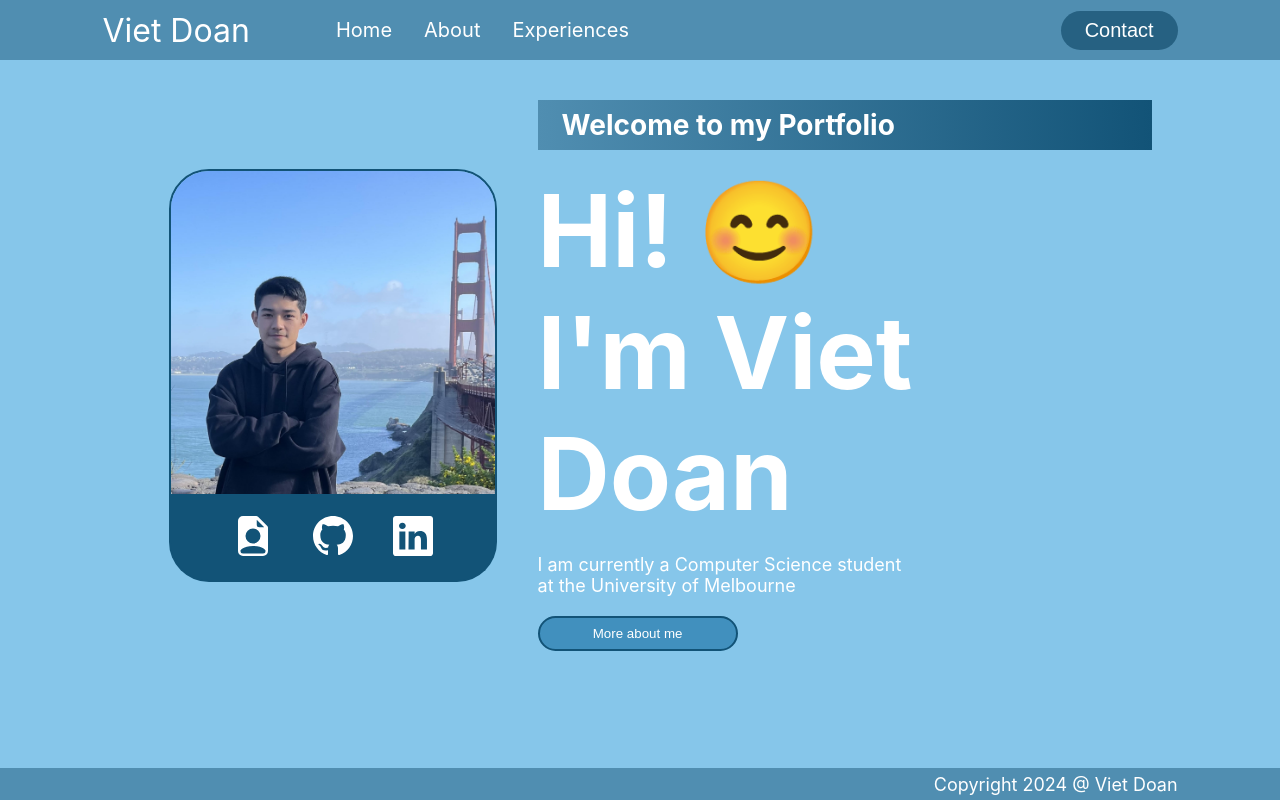
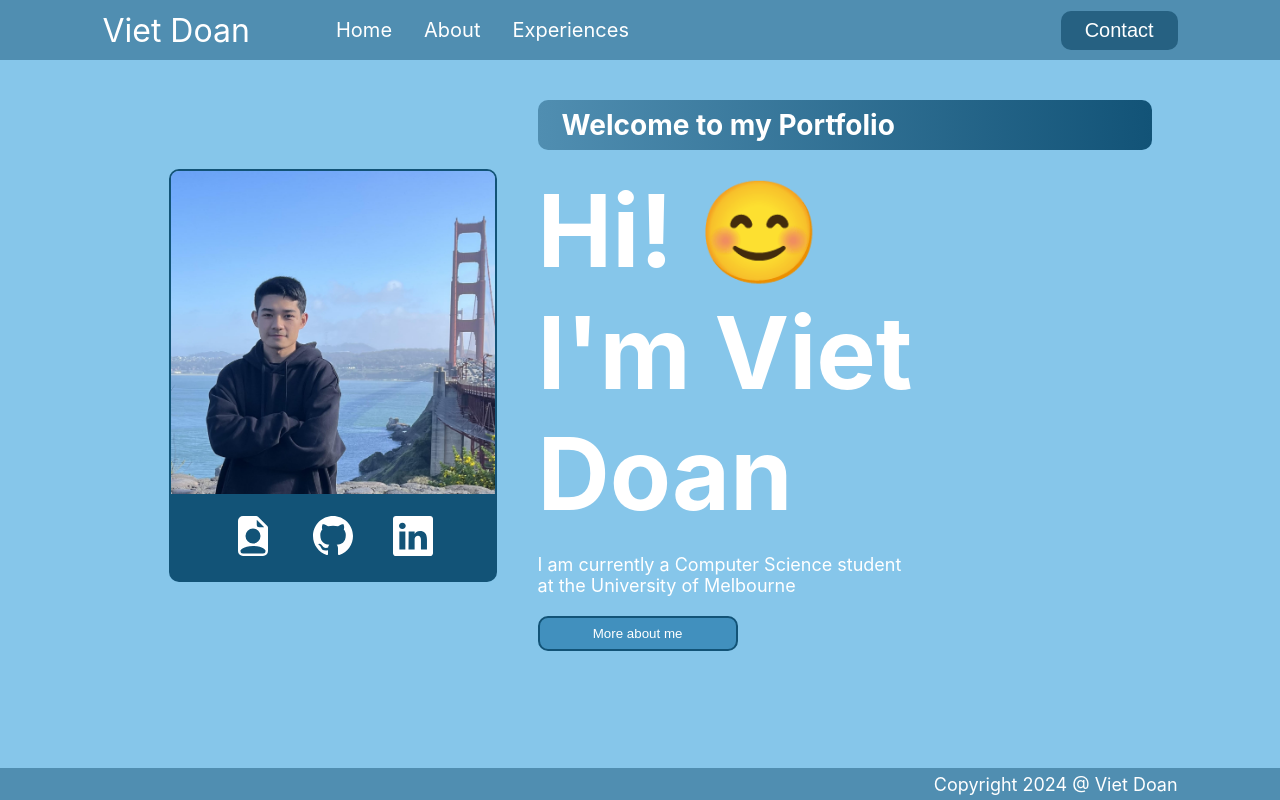
Before and after one commit to viet-doan/web.vietdoan.v2, a React (Create React App) app: page / in a window 1280 px wide. Built offline with nearby package versions, Linux system fonts and the light colour scheme.

Commit message:
Adding CV Link

```diff
--- a/src/Landing.js
+++ b/src/Landing.js
@@ -1,27 +1,38 @@
 import React from 'react';
 import profile from './assets/profile.jpg';
+// import { useHref } from 'react';
 import './index.css';
 
 function Landing() {
+  // const vietLinkedinURL = useHref("path/to/your/pdf/file.pdf");
+  // const vietGithubURL = useHref("https://github.com/viet-doan");
+  // const vietCVURL = useHref("./Viet_Doan_Resume");
+  const vietLinkedinURL = "https://www.linkedin.com/in/viet-doan-vqd/";
+  const vietGithubURL = "https://github.com/viet-doan";
+  const vietCVURL = process.env.PUBLIC_URL + "/Viet_Doan_Resume.pdf";
+  // process.env.PUBLIC_URL + '/vietdoan_resume.pdf'
+
   return (
     <div className="landing-main">
+      {/* Profile Card */}
       <div className="split-40">
-        {/* Profile Card */}
         <div className="column card-profile">
           <img src={profile} className="profile" alt="Profile" />
           <div className="card-icons">
             {/* Resume Icon */}
-            <a><svg xmlns="http://www.w3.org/2000/svg" width="40" height="40" fill="white" class="bi bi-file-earmark-person-fill" viewBox="0 0 16 16">
+            <a href={vietCVURL} target='_blank' rel="noreferrer">
+              <svg xmlns="http://www.w3.org/2000/svg" width="40" height="40" fill="white" class="bi bi-file-earmark-person-fill" viewBox="0 0 16 16">
               <path d="M9.293 0H4a2 2 0 0 0-2 2v12a2 2 0 0 0 2 2h8a2 2 0 0 0 2-2V4.707A1 1 0 0 0 13.707 4L10 .293A1 1 0 0 0 9.293 0M9.5 3.5v-2l3 3h-2a1 1 0 0 1-1-1M11 8a3 3 0 1 1-6 0 3 3 0 0 1 6 0m2 5.755V14a1 1 0 0 1-1 1H4a1 1 0 0 1-1-1v-.245S4 12 8 12s5 1.755 5 1.755"/>
-            </svg></a>
+              </svg>
+            </a>
             {/* Github Icon */}
-            <a href='https://github.com/viet-doan' target='_blank' rel="noreferrer">
+            <a href={vietGithubURL} target='_blank' rel="noreferrer">
               <svg xmlns="http://www.w3.org/2000/svg" width="40" height="40" fill="white" class="bi bi-github" viewBox="0 0 16 16">
               <path d="M8 0C3.58 0 0 3.58 0 8c0 3.54 2.29 6.53 5.47 7.59.4.07.55-.17.55-.38 0-.19-.01-.82-.01-1.49-2.01.37-2.53-.49-2.69-.94-.09-.23-.48-.94-.82-1.13-.28-.15-.68-.52-.01-.53.63-.01 1.08.58 1.23.82.72 1.21 1.87.87 2.33.66.07-.52.28-.87.51-1.07-1.78-.2-3.64-.89-3.64-3.95 0-.87.31-1.59.82-2.15-.08-.2-.36-1.02.08-2.12 0 0 .67-.21 2.2.82.64-.18 1.32-.27 2-.27s1.36.09 2 .27c1.53-1.04 2.2-.82 2.2-.82.44 1.1.16 1.92.08 2.12.51.56.82 1.27.82 2.15 0 3.07-1.87 3.75-3.65 3.95.29.25.54.73.54 1.48 0 1.07-.01 1.93-.01 2.2 0 .21.15.46.55.38A8.01 8.01 0 0 0 16 8c0-4.42-3.58-8-8-8"/>
               </svg>
             </a>
             {/* Linkedin Icon */}
-            <a href='https://www.linkedin.com/in/viet-doan-vqd/' target='_blank' rel="noreferrer">
+            <a href={vietLinkedinURL} target='_blank' rel="noreferrer">
               <svg xmlns="http://www.w3.org/2000/svg" width="40" height="40" fill="white" class="bi bi-linkedin" viewBox="0 0 16 16">
               <path d="M0 1.146C0 .513.526 0 1.175 0h13.65C15.474 0 16 .513 16 1.146v13.708c0 .633-.526 1.146-1.175 1.146H1.175C.526 16 0 15.487 0 14.854zm4.943 12.248V6.169H2.542v7.225zm-1.2-8.212c.837 0 1.358-.554 1.358-1.248-.015-.709-.52-1.248-1.342-1.248S2.4 3.226 2.4 3.934c0 .694.521 1.248 1.327 1.248zm4.908 8.212V9.359c0-.216.016-.432.08-.586.173-.431.568-.878 1.232-.878.869 0 1.216.662 1.216 1.634v3.865h2.401V9.25c0-2.22-1.184-3.252-2.764-3.252-1.274 0-1.845.7-2.165 1.193v.025h-.016l.016-.025V6.169h-2.4c.03.678 0 7.225 0 7.225z"/>
               </svg>
@@ -29,6 +40,8 @@ function Landing() {
           </div>
         </div>
       </div>
+
+      {/* Welcome Section */}
       <div className="split-60">
         <div className="column">
           <div className="heading-bar">
--- a/src/index.css
+++ b/src/index.css
@@ -39,18 +39,19 @@ p { font-size: 18px;}
   font-size: 20px;
   padding: 8px 24px;
   border: none;
-  border-radius: 20px;
+  border-radius: 10px;
 }
 .btn-general {
   width: 200px;
   padding: 8px 24px;
-  border-radius: 20px;
+  border-radius: 10px;
   border: 2px solid #125377;
   background: #4190be;
 }
 .heading-bar {
   background: linear-gradient(to right, #508EB1, #125377);
   padding: 8px 24px;
+  border-radius: 10px;
 }
 
 /* Navigation Bar */
@@ -132,8 +133,8 @@ p { font-size: 18px;}
 }
 .profile {
   border: 2px solid #125377;
-  border-top-left-radius: 40px;
-  border-top-right-radius: 40px;
+  border-top-left-radius: 10px;
+  border-top-right-radius: 10px;
 }
 .card-icons {
   display: flex;
@@ -144,11 +145,9 @@ p { font-size: 18px;}
   background: #125377;
   border: 2px solid #125377;
   border-top: none;
-  border-bottom-left-radius: 40px;
-  border-bottom-right-radius: 40px;
+  border-bottom-left-radius: 10px;
+  border-bottom-right-radius: 10px;
 }
-
-
 
 /* Footer */
 footer {
```
Also changed, not shown: 2 other files (tests, documents, lock files or other folders).
